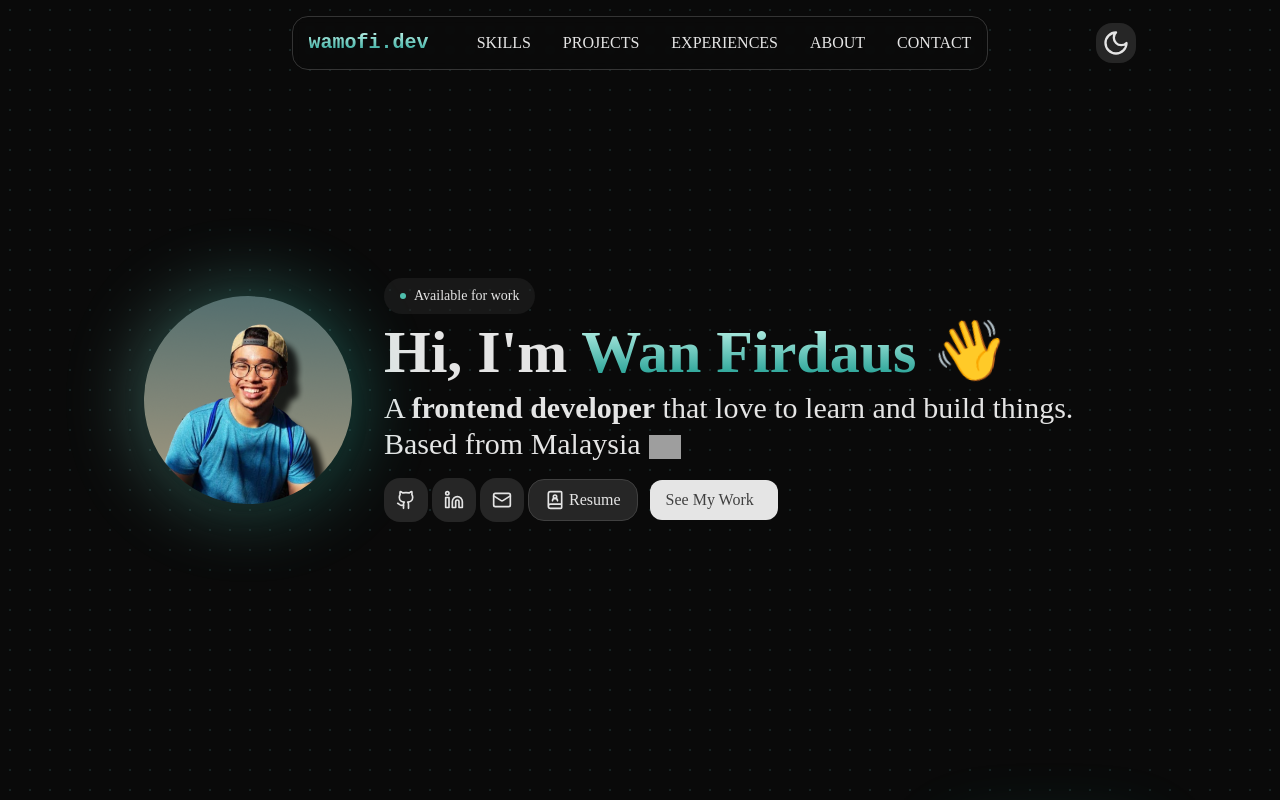
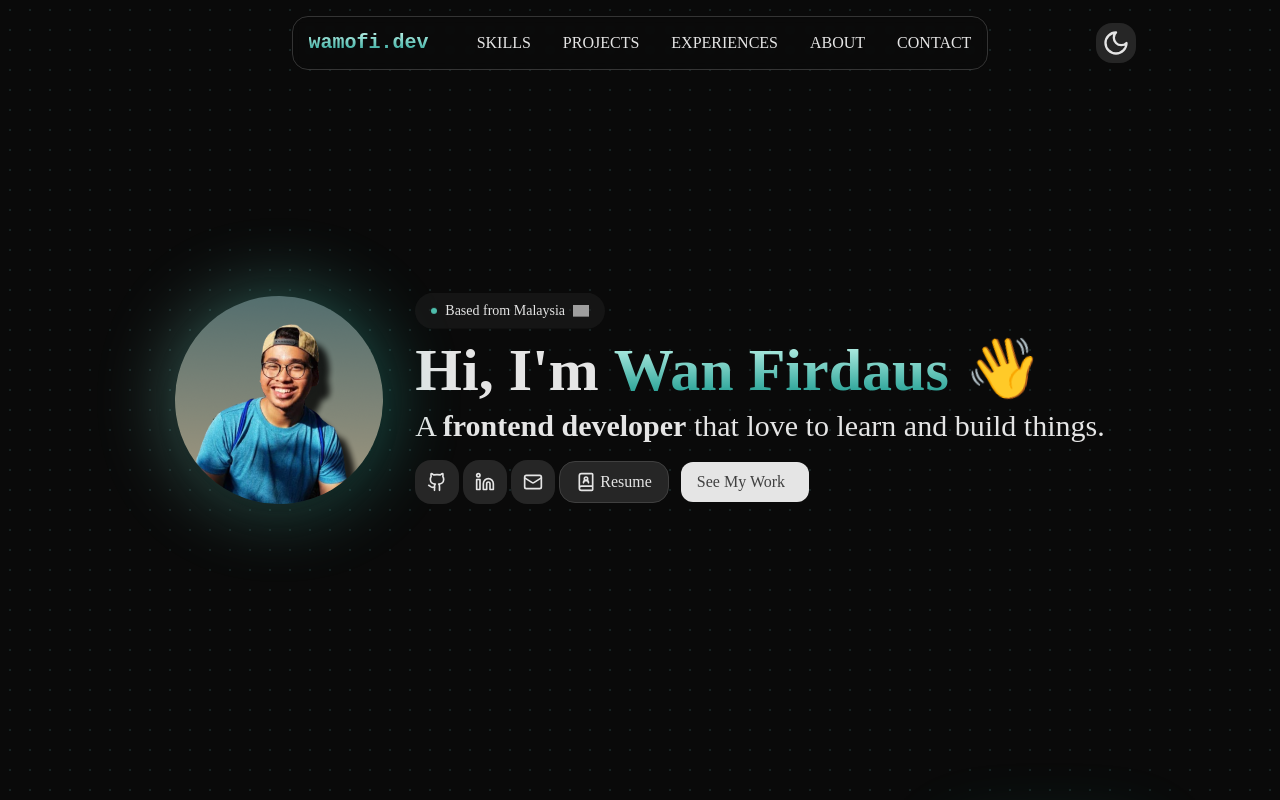
Before and after one commit to wamofi97/wamofi-portfolio, a React (Vite) app: page / in a window 1280 px wide. Shown: the top 800 px of the page. Built offline with nearby package versions, Linux system fonts and the light colour scheme; grey boxes are pictures that could not be loaded; a web font is replaced by a local one.

Commit message:
add base from malaysia

```diff
--- a/src/components/Hero.jsx
+++ b/src/components/Hero.jsx
@@ -21,10 +21,10 @@ export default function Hero() {
         </div>
         <div className="space-y-4">
           <div className="space-y-2 flex flex-col md:text-start text-center">
-            <p className='z-10 w-fit md:mx-0 mx-auto bg-neutral-300/50 dark:bg-neutral-800/50 px-4 py-2 rounded-full text-sm flex items-center'><span className='w-[6px] h-[6px] inline-block rounded-full bg-teal-600 dark:bg-teal-300 mr-2 animate-pulse'></span>Available for work</p>
-            <h1 className='lg:text-6xl md:text-5xl sm:text-4xl text-3xl font-bold'> Hi, I'm <span className='gradient-text'>Wan Firdaus</span> <span className=" animate-wave">👋 </span></h1>
-            <h2 className="md:text-3xl sm:text-2xl text-xl">A <span className=' font-bold'>frontend developer</span> that love to learn and build things. Based from Malaysia
-            <img className='w-8 ml-2 inline' src={malaysia} alt="malaysia flag" />
+            {/* <p className='z-10 w-fit md:mx-0 mx-auto animate-float bg-neutral-300/50 dark:bg-neutral-800/50 px-4 py-2 rounded-full text-sm flex items-center'><span className='w-[6px] h-[6px] inline-block rounded-full bg-teal-600 dark:bg-teal-300 mr-2 animate-pulse'></span>Available for work</p>   */}
+            <p className='flex items-center w-fit md:mx-0 mx-auto bg-neutral-300/50 dark:bg-neutral-800/40 px-4 py-2 rounded-full text-sm animate-float'><span className='w-[6px] h-[6px] rounded-full bg-teal-600 dark:bg-teal-300 mr-2 animate-pulse'></span>Based from Malaysia<img className='w-4 ml-2 inline' src={malaysia} alt="malaysia flag" /></p>
+            <h1 className='lg:text-6xl md:text-5xl sm:text-4xl text-3xl font-semibold'> Hi, I'm <span className='gradient-text font-bold'>Wan Firdaus</span> <span className=" animate-wave">👋 </span></h1>
+            <h2 className="md:text-3xl sm:text-2xl text-xl font-light">A <span className=' font-semibold'>frontend developer</span> that love to learn and build things.
             </h2>
           </div>
 
```
